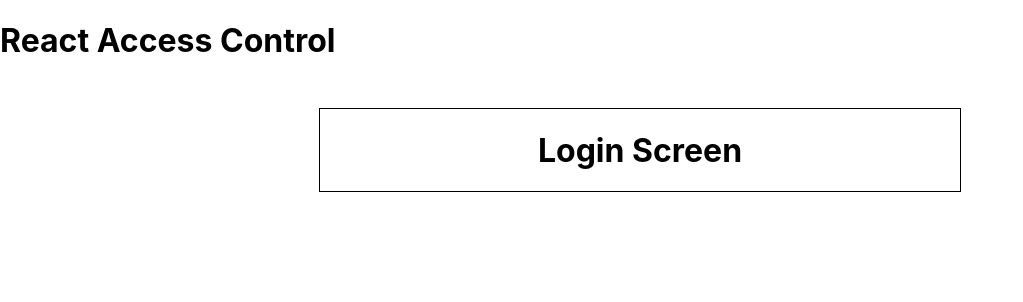
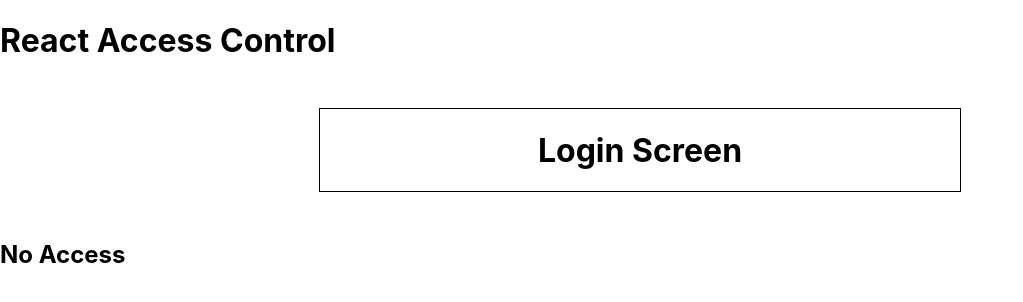
Before and after one commit to clockwerkz/accessControl, a React (Create React App) app in the folder client/: page / in a window 1280 px wide. Shown: the top 302 px of the page, without its empty margins (0-1023 px from the left). Built offline with nearby package versions, Linux system fonts and the light colour scheme.

Commit message:
adding Access Control protected route

```diff
--- a/client/package.json
+++ b/client/package.json
@@ -8,6 +8,7 @@
     "@testing-library/user-event": "^7.2.1",
     "react": "^16.13.1",
     "react-dom": "^16.13.1",
+    "react-router-dom": "^5.2.0",
     "react-scripts": "3.4.1"
   },
   "scripts": {
--- a/client/src/App.js
+++ b/client/src/App.js
@@ -1,8 +1,11 @@
 import React, { useState } from 'react';
+import { Router as BrowserRouter, Route, Link } from 'react-router-dom';
 import './App.css';
 
 import Login from './components/Login';
 import Dashboard from './components/Dashboard';
+import AccessControl from './components/AccessControl';
+import StatsPanel from './components/StatsPanel';
 
 
 function App() {
@@ -11,8 +14,11 @@ function App() {
   const handleLogin = () => setUser('user');
   return (
     <div className="App">
-      <h1>React Access Control</h1>
-      {!user ? (<Login handleLogin={handleLogin}/>) : (<Dashboard />)}
+        <h1>React Access Control</h1>
+        {!user ? (<Login handleLogin={handleLogin}/>) : (<Dashboard />)}
+        <AccessControl>
+          <StatsPanel />
+        </AccessControl>
     </div>
   );
 }
--- /dev/null
+++ b/client/src/components/AccessControl.js
@@ -0,0 +1,21 @@
+import React from 'react';
+
+import NoAccess from './NoAccess';
+
+import { checkPermissions } from '../utilites.js/authorize';
+
+const AccessControl = ({userPermissions, allowedPermissions, children, renderNoAccess}) => {
+    let permitted = checkPermissions(userPermissions, allowedPermissions);
+    if (permitted) {
+        return (
+            {...children}
+        )
+    } else {
+        return (
+            <NoAccess />
+        )
+    }
+}
+
+
+export default AccessControl;
--- /dev/null
+++ b/client/src/components/NoAccess.js
@@ -0,0 +1,12 @@
+import React from 'react';
+
+const NoAccess = (props) => {
+    return (
+        <div>
+            <h2>No Access</h2>
+        </div>
+    )
+}
+
+
+export default NoAccess;
--- /dev/null
+++ b/client/src/components/StatsPanel.js
@@ -0,0 +1,12 @@
+import React from 'react';
+
+const StatsPanel = (props) => {
+    return (
+        <div>
+            <h2>Stats Panel</h2>
+        </div>
+    )
+}
+
+
+export default StatsPanel;
--- /dev/null
+++ b/client/src/utilites.js/authorize.js
@@ -0,0 +1 @@
+export const checkPermissions = (userPermissions, allowedPermissions) => allowedPermissions && allowedPermissions.indexOf(userPermissions) !== -1;
```
Also changed, not shown: 1 other file (tests, documents, lock files or other folders).
